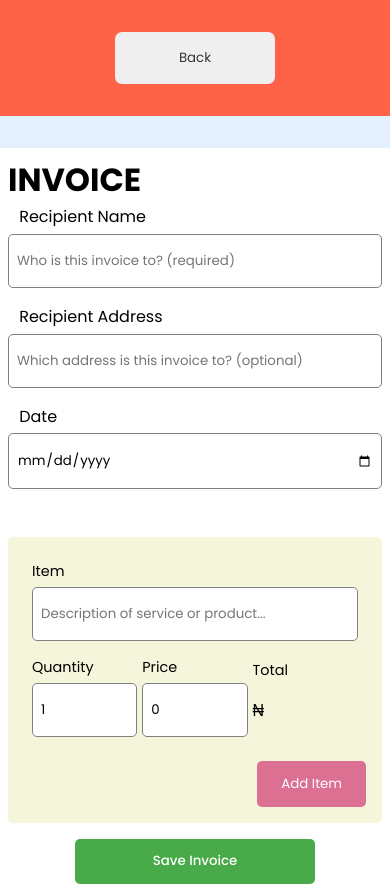
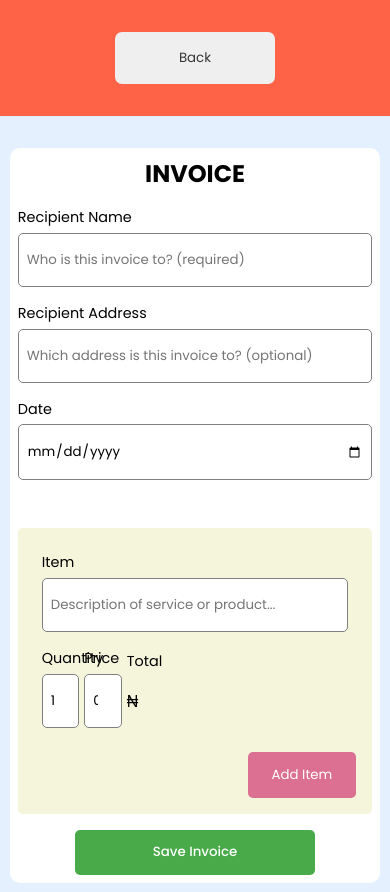
Before and after one commit to josiah360/best-tools-invoice, a Next.js app: page /create-invoice in a window 390 px wide. Built offline with nearby package versions, Linux system fonts and the light colour scheme.

Commit message:
Implement responsiveness for create invoice page

```diff
--- a/styles/InvoiceHeader.module.css
+++ b/styles/InvoiceHeader.module.css
@@ -18,10 +18,6 @@
 
 @media only screen and (max-width: 500px) {
 
-    body {
 
-    background-color: lightblue;
 
     }
-
-    }
--- a/styles/createInvoice.module.css
+++ b/styles/createInvoice.module.css
@@ -8,40 +8,61 @@
 }
 
 .headerText {
-    text-align: left;
+    text-align: center;
+    margin-bottom: 3rem;
 }
 
 .formWrapper{
     width: 1000px;
     background-color: white;
     padding: 3rem;
+    border-radius: 10px;
 }
 
 /* -------------MEDIA QUERIES ------------ */
 
 @media only screen and (max-width: 912px) {
-
+    .formWrapper{
+        width: 90%;
+        background-color: white;
+        padding: 3rem;
+        border-radius: 20px;
+    }
 
 
 }
 
 
 @media only screen and (max-width: 768px) {
+    .headerText {
+        text-align: center;
+        font-size: 1.5rem;
+        margin-bottom: 3rem;
+    }
+
     .formWrapper{
-        width: 100%;
+        width: 90%;
         background-color: white;
-        padding: .5rem;
+        padding: 3rem;
+        border-radius: 20px;
     }
 }
 
 @media only screen and (max-width: 540px) {
+    .headerText {
+        margin-bottom: 1rem;
+    }
 
+    .formWrapper{
+        width: 95%;
+        border-radius: 10px;
+    }
 
 }
 
 @media only screen and (max-width: 414px) {
     .formWrapper{
-        width: 100%;
+        /* width: 100%; */
         background-color: white;
         padding: .5rem;
     }
@@ -60,7 +81,7 @@
 
 
     .formWrapper{
-        width: 100%;
+        /* width: 100%; */
         background-color: white;
         padding: .5rem;
     }
--- a/styles/invoiceForm.module.css
+++ b/styles/invoiceForm.module.css
@@ -20,7 +20,7 @@
 
 .customerInfo label,
 .date label {
-    padding: 0 .7rem;
+    padding: 0;
     font-size: 1rem;
 }
 
@@ -81,7 +81,11 @@
 
 
 @media only screen and (max-width: 768px) {
-
+    .customerInfo label,
+    .date label  {
+        font-size: .9rem;
+        padding: 0;
+    }
 }
 
 @media only screen and (max-width: 540px) {
--- a/styles/invoiceItems.module.css
+++ b/styles/invoiceItems.module.css
@@ -2,6 +2,7 @@
     display: flex;
     column-gap: 1rem;
     padding: 1em 0;
+    overflow-x: hidden;
 }
 
 .invoiceItem:not(:last-of-type) {
@@ -12,6 +13,16 @@
     flex: 1 1 auto;
 
 } */
+
+.miniThings {
+    display: flex;
+    column-gap: .5rem;
+    width: 40%;
+}
+
+.miniThings > * {
+    flex: 1
+}
 
 .description,
 .quantity,
@@ -55,7 +66,7 @@
 .description label,
 .quantity label,
 .price label {
-    padding: 0 .7rem;
+    padding: 0;
 }
 
 
@@ -63,12 +74,33 @@
 
 @media only screen and (max-width: 912px) {
 
-
+    .miniThings {
+        display: flex;
+        column-gap: .5rem;
+    }
 
 }
 
 
 @media only screen and (max-width: 768px) {
+    .invoiceItem {
+        display: flex;
+        column-gap: .5rem;
+        padding: .5rem;
+    }
+
+    .miniThings {
+        display: flex;
+        column-gap: .5rem;
+    }
+
+    .description label,
+    .quantity label,
+    .price label,
+    .total label {
+        padding: 0;
+        font-size: .9rem;
+    }
 
 }
 
```
